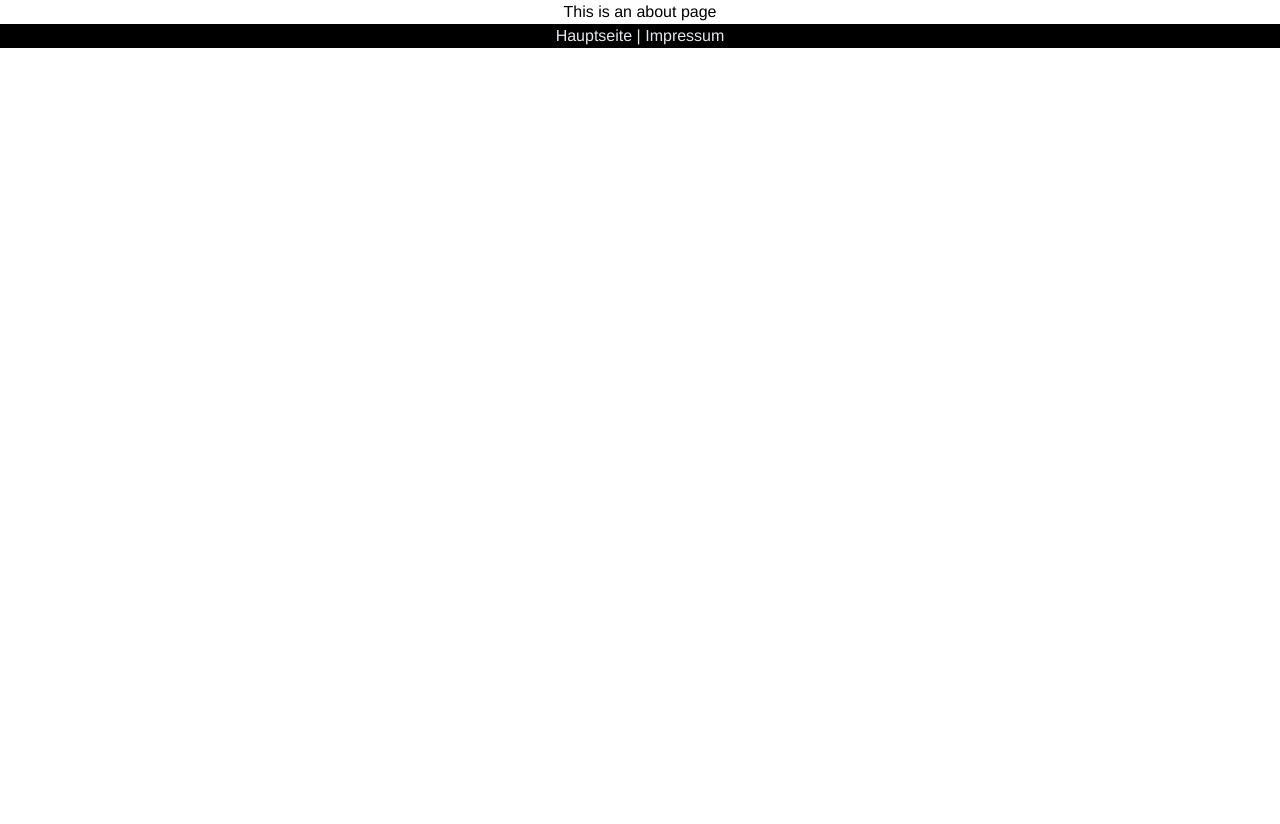
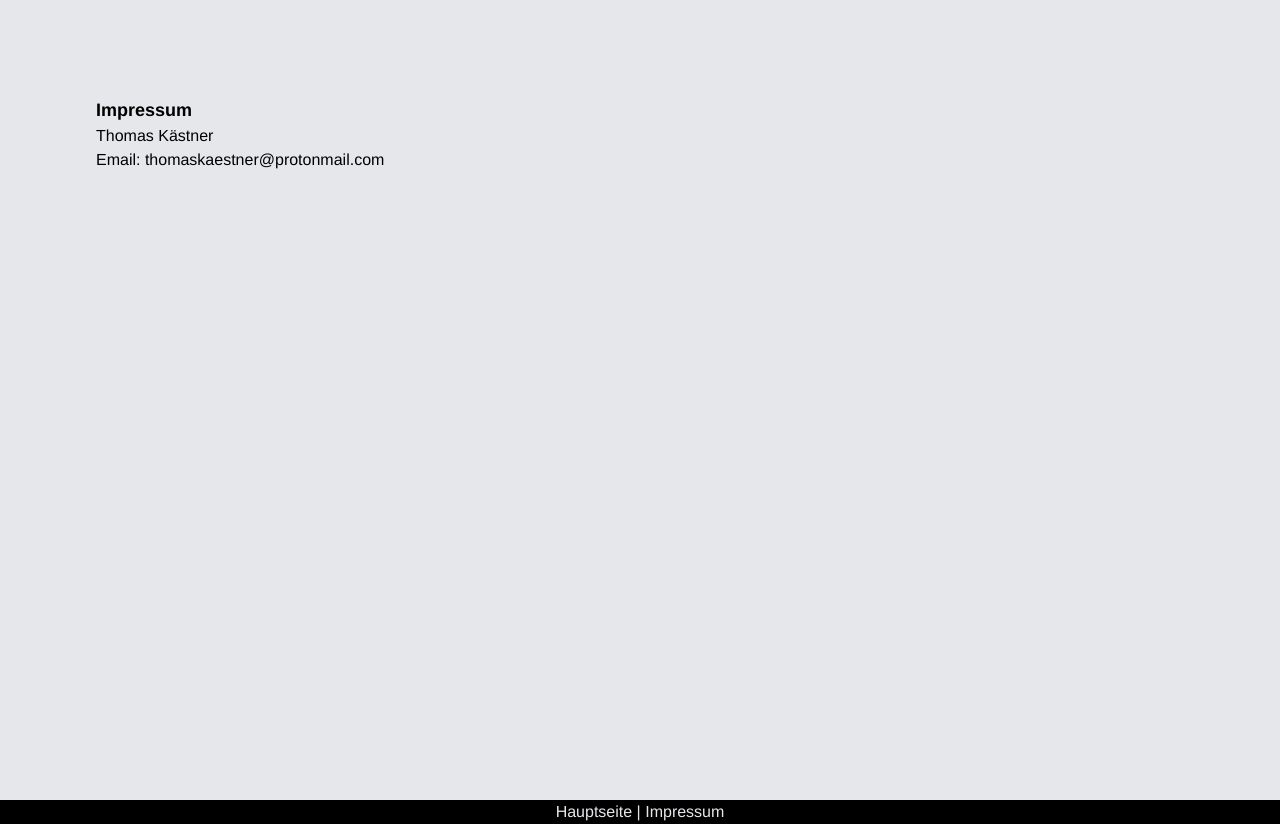
Before and after one commit to ThomasAKaestner/thomaskaestner, a Vue app: page /impressum in a window 1280 px wide. Before the commit the page ends 800 px from the top, so only its background shows below. Built offline with nearby package versions, Linux system fonts and the light colour scheme.

Commit message:
adding new page

```diff
--- a/src/views/ImpressumView.vue
+++ b/src/views/ImpressumView.vue
@@ -1,5 +1,12 @@
 <template>
-  <div class="about">
-    <h1>This is an about page</h1>
+  <div class="h-screen text-l text-left bg-gray-200 p-12">
+    <div class="m-12">
+      <h1 class="text-lg font-bold">Impressum</h1>
+      <ul>
+        <li>Thomas Kästner</li>
+        <li>Email: thomaskaestner@protonmail.com</li>
+        <li></li>
+      </ul>
+    </div>
   </div>
 </template>
```
